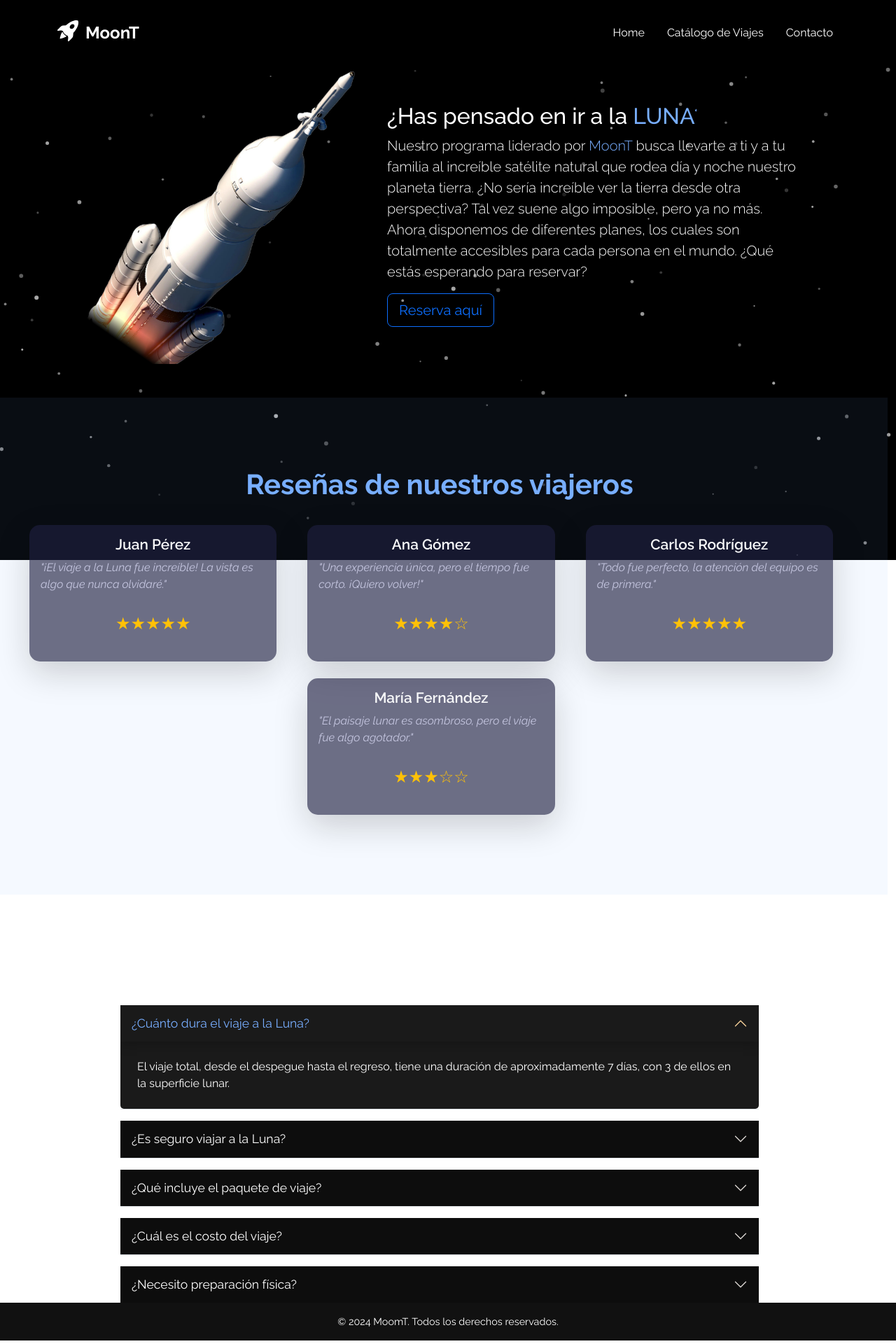
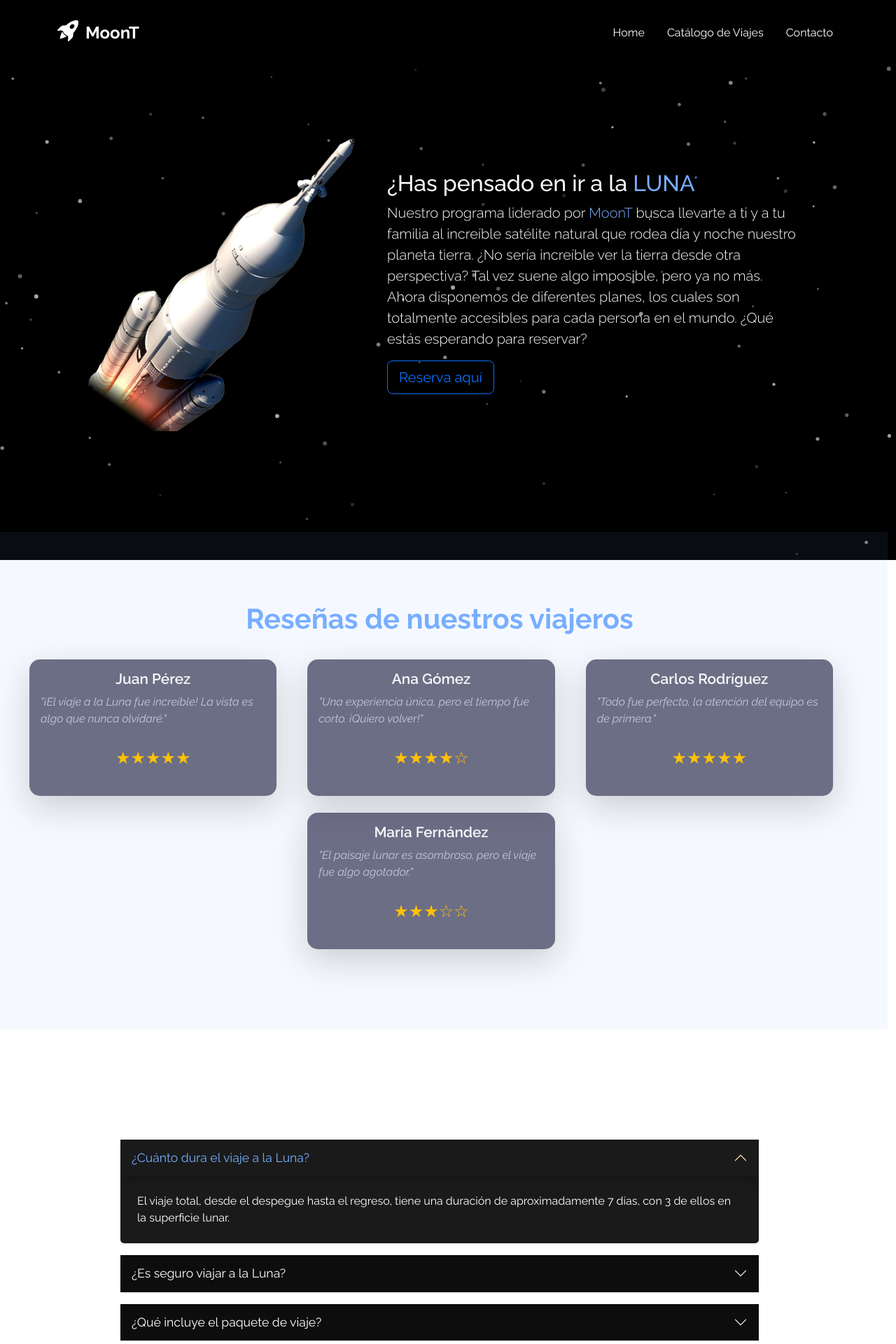
Before and after one commit to Sherna0303/web-space-travel-frontend, a React (Vite) app: page /#/home in a window 1280 px wide. Shown: the top 1920 px of the page at 70% size. Built offline with nearby package versions, Linux system fonts and the light colour scheme.

Commit message:
Change spacing between sections

```diff
--- a/src/app/ui/components/CardHome/index.tsx
+++ b/src/app/ui/components/CardHome/index.tsx
@@ -5,7 +5,7 @@ import Button from "react-bootstrap/Button";
 export const CardHome = (): ReactElement => {
   return (
     <>
-      <section className="row col-md-10 align-items-center containerCardHome">
+      <section className="row my-5 py-5 col-md-10 align-items-center containerCardHome">
         <div className="col-md-7 order-md-2">
           <h2 className="featurette-heading fw-* lh-2">
             ¿Has pensado en ir a la{" "}
--- a/src/app/ui/components/FAQ/style.css
+++ b/src/app/ui/components/FAQ/style.css
@@ -1,5 +1,6 @@
 .faq-container {
     margin: 0 auto;
+    margin-bottom: 100px;
   }
 
   h2 {
```
